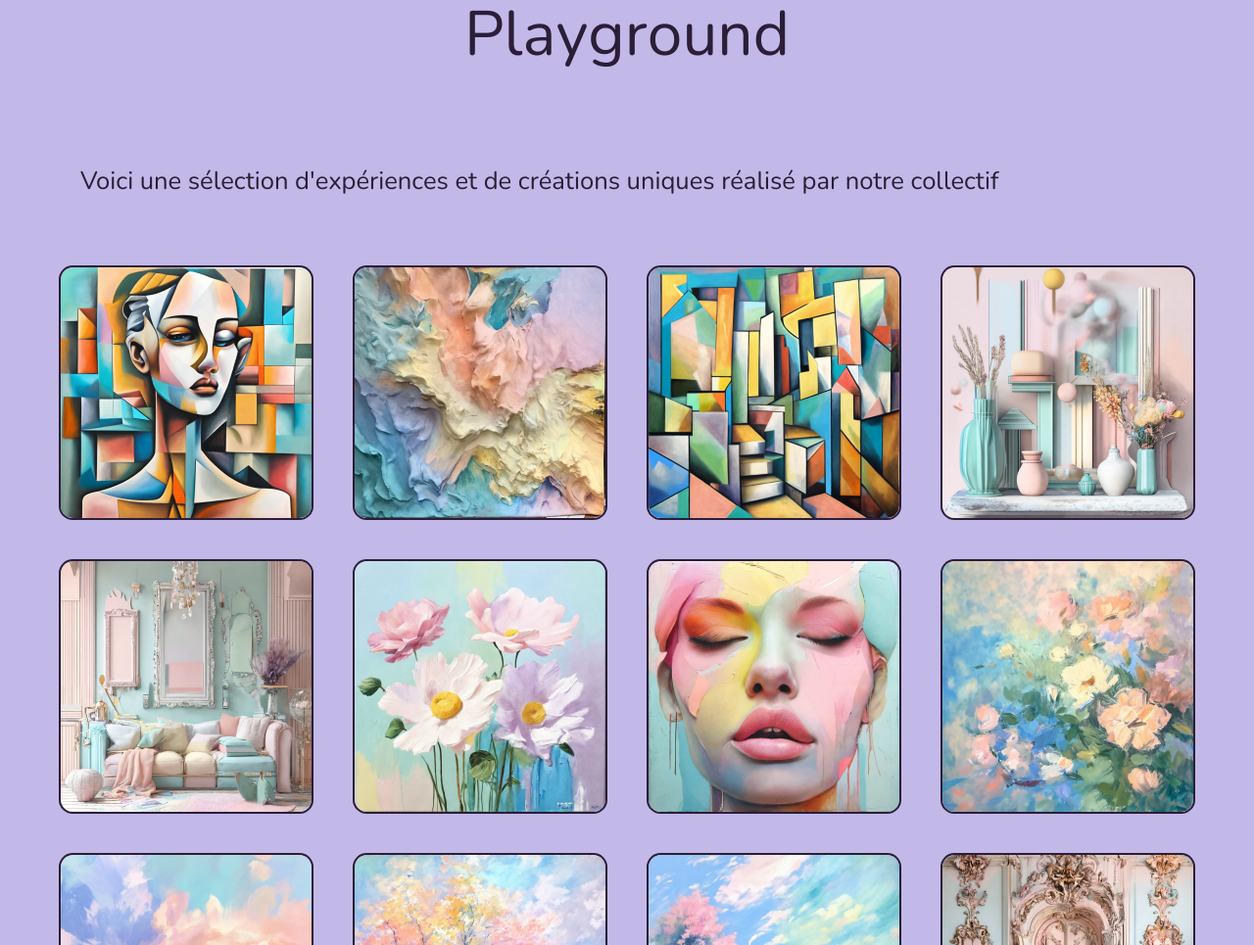
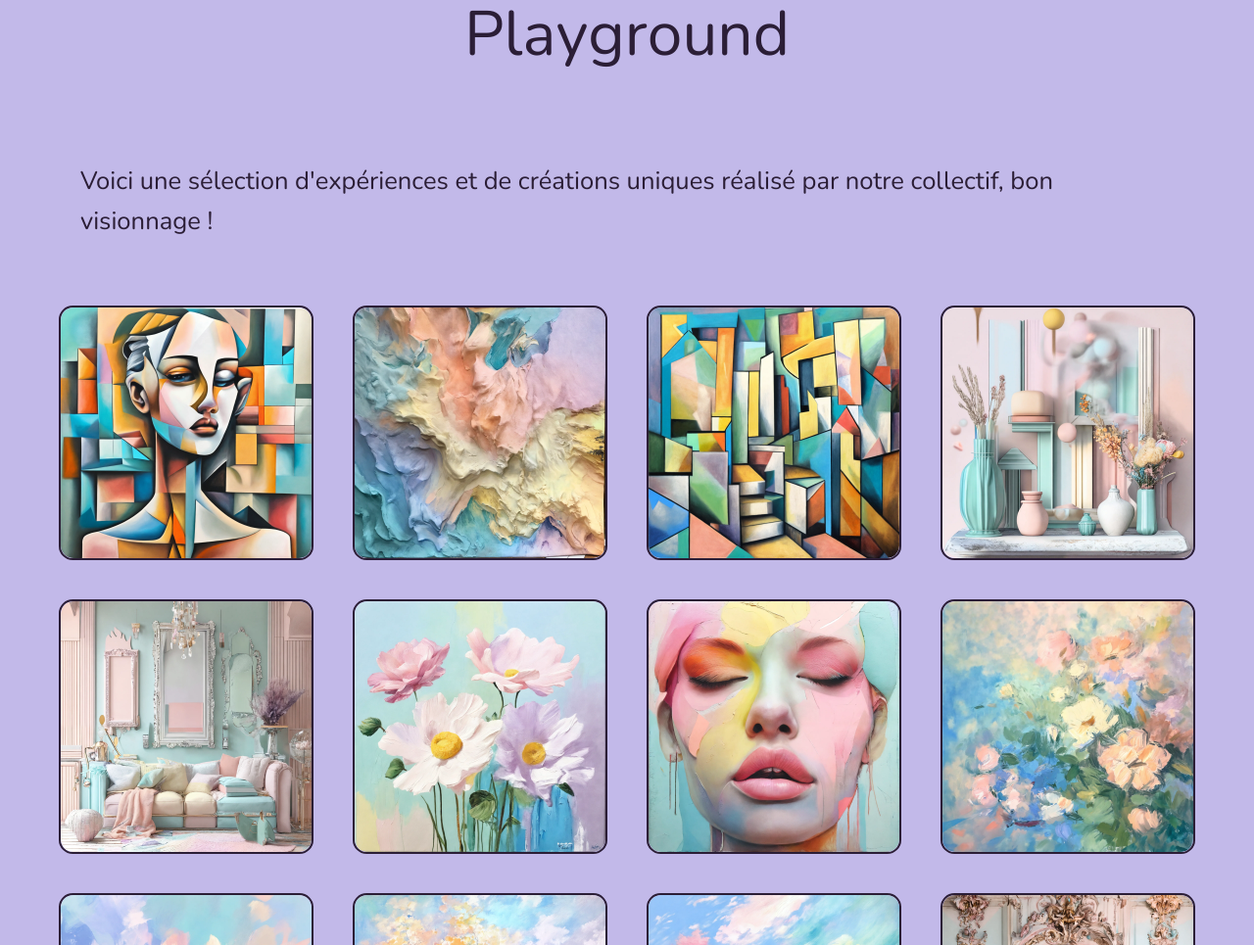
Before and after one commit to Glaciae/TokenGallery, a website: page HomeTokenGallery.html in a window 1280 px wide. Shown: the part 2124-3089 px from the top of the page at 98% size. Drawn offline with nearby package versions, Linux system fonts and the light colour scheme; a web font is replaced by a local one.

Commit message:
Site Amélioré

```diff
--- a/HomeTokenGallery.html
+++ b/HomeTokenGallery.html
@@ -61,7 +61,7 @@
         <div class="scrolling-container">
             <h2 class="scrolling-text"> Playground </h2>
         </div>
-        <p class="larger-text">Voici une sélection d'expériences et de créations uniques réalisé par notre collectif </p>
+        <p class="larger-text">Voici une sélection d'expériences et de créations uniques réalisé par notre collectif, bon visionnage ! </p>
         <!-- Galerie d'images NFT -->
         <div class="gallery">
             <div class="container" onclick="openLightbox(event)">
```
